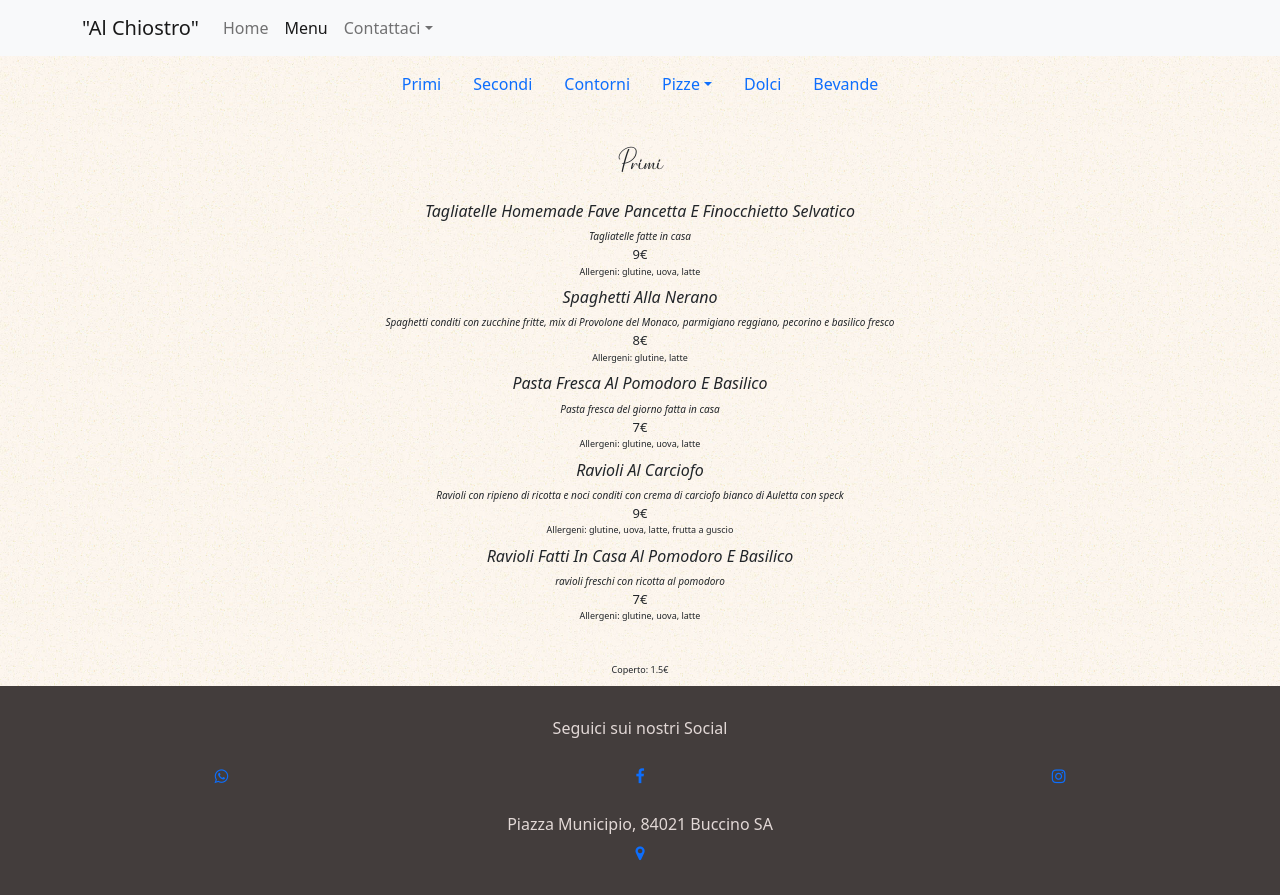
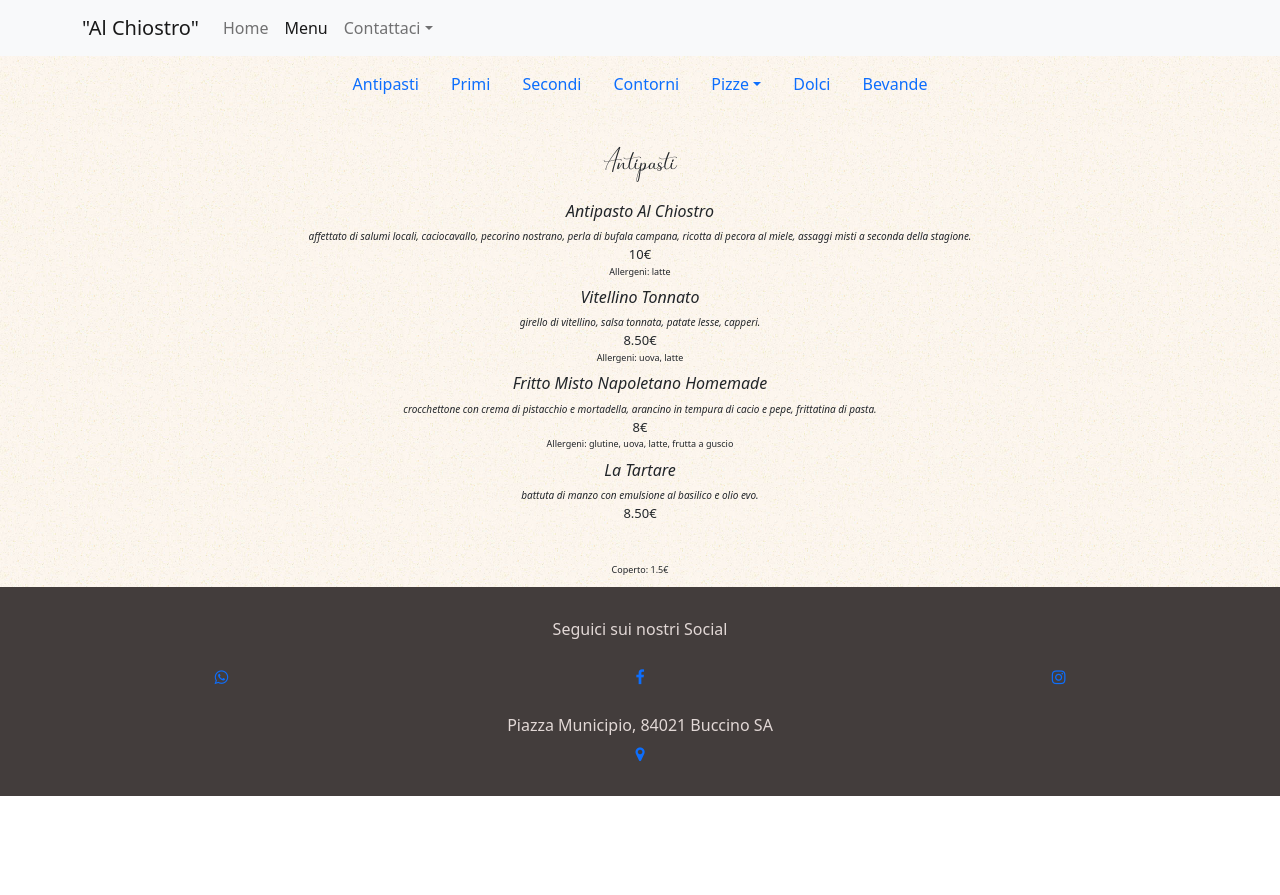
Before and after one commit to gerzin/alchiostro, a React (Create React App) app: page /#/menu in a window 1280 px wide. After the commit the page ends 800 px from the top, so only its background shows below. Built offline with nearby package versions, Linux system fonts and the light colour scheme.

Commit message:
Add antipasti

```diff
--- a/src/App.tsx
+++ b/src/App.tsx
@@ -15,7 +15,8 @@ class App extends React.Component {
       <div className="App" >
         <Routes>
           <Route path="/" element={<Home />} />
-          <Route path="menu" element={<Menu section="primi" />} />
+          <Route path="menu" element={<Menu section="antipasti" />} />
+          <Route path="antipasti" element={<Menu section="antipasti" />} />
           <Route path="primi" element={<Menu section="primi" />} />
           <Route path="secondi" element={<Menu section="secondi" />} />
           <Route path="contorni" element={<Menu section="contorni" />} />
--- /dev/null
+++ b/src/menusections/Antipasti.tsx
@@ -0,0 +1,27 @@
+import React from 'react';
+import { Col, Container, Row } from 'react-bootstrap';
+import antipasti from '../data/antipasti.json'
+import MenuItem from './MenuItem';
+import '../styles/CommonSections.scss'
+
+
+
+function Antipasti() {
+
+    return (
+        <Container>
+            <Container fluid className='menu-section-name'>Antipasti</Container>
+            <Container fluid>
+                {antipasti.map(
+                    (dish, index) => (
+                        <MenuItem {...dish}>
+                        </MenuItem>
+                    )
+                )}
+            </Container>
+        </Container>
+
+    )
+}
+
+export default Antipasti;
--- a/src/menusections/MenuBody.tsx
+++ b/src/menusections/MenuBody.tsx
@@ -12,6 +12,7 @@ import Pizze from './Pizze';
 // Import all the data
 import Primi from './Primi';
 import Secondi from './Secondi';
+import Antipasti from './Antipasti';
 
 
 export type MenuBodyProps = { section?: string }
@@ -24,6 +25,9 @@ class MenuBody extends React.Component<MenuBodyProps> {
         let sectionObject;
 
         switch (section) {
+            case "antipasti":
+                sectionObject = <Antipasti></Antipasti>
+                break;
             case "primi":
                 sectionObject = <Primi></Primi>
                 break;
--- a/src/menusections/MenuNav.tsx
+++ b/src/menusections/MenuNav.tsx
@@ -9,6 +9,13 @@ export default class MenuNav extends React.Component {
 
         return (
             <Navbar bg="transparent" expand="lg" className="justify-content-center">
+
+                <Nav.Item>
+                    <LinkContainer to="/antipasti">
+                        <Nav.Link>Antipasti</Nav.Link>
+                    </LinkContainer>
+                </Nav.Item>
+
                 <Nav.Item>
                     <LinkContainer to="/primi">
                         <Nav.Link>Primi</Nav.Link>
```
